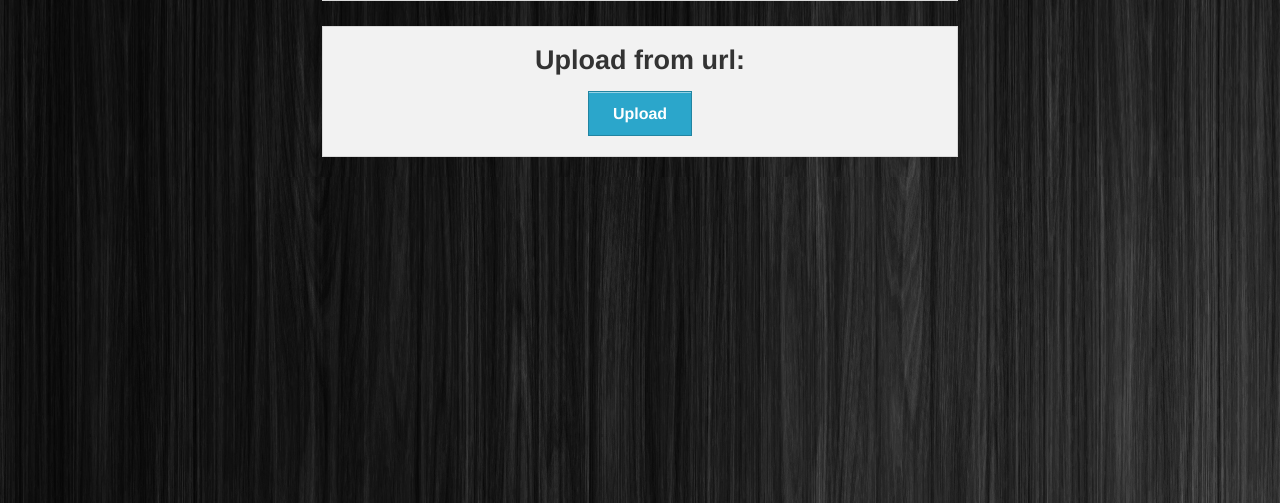
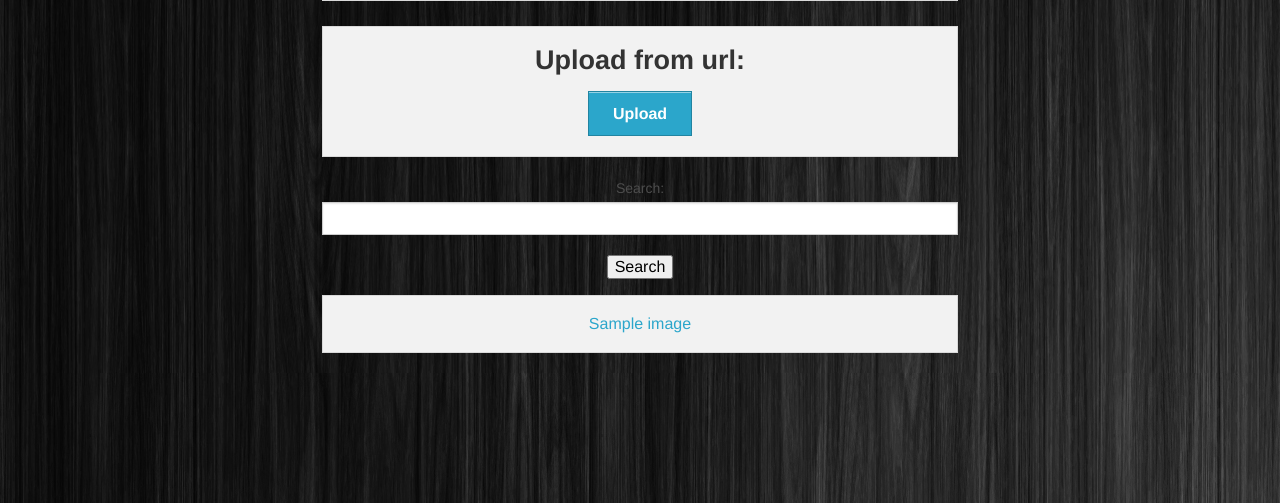
Before and after one commit to mihneadb/phannotator, a Django app: page / in a window 1280 px wide. Shown: the part 297-800 px from the top of the page. Run offline with Django 3.2, Linux system fonts and the light colour scheme; tables that the repository leaves empty hold one stand-in row (values such as "Sample post").

Commit message:
Add search on front page. #2

```diff
--- a/frontend/forms.py
+++ b/frontend/forms.py
@@ -13,3 +13,9 @@ class AddCommentForm(forms.ModelForm):
         model = Comment
         fields = ('author', 'text')
         widgets = {'text': Textarea()}
+
+class SearchImageForm(forms.Form):
+    search = forms.CharField(max_length=100, required=False)
+
+    def clean_search(self):
+        return self.cleaned_data['search']
--- a/frontend/static/css/style.css
+++ b/frontend/static/css/style.css
@@ -82,6 +82,11 @@ html, body {
     overflow: scroll;
 }
 
+#images-container {
+  max-height: 170px;
+  overflow: auto;
+}
+
 /*spinner from http://www.designcouch.com/home/why/2013/05/23/dead-simple-pure-css-loading-spinner/ */
 .spinner {
     z-index: 1000;
--- a/frontend/templates/index.html
+++ b/frontend/templates/index.html
@@ -13,6 +13,19 @@
             <h3>Upload from url:</h3>
             <a class="button" href="{% url 'upload_url' %}">Upload</a>
         </div>
+
+        <form id="search-images" action="{% url 'index' %}" method="POST">
+            {% csrf_token %}
+            {{ form.as_p }}
+            <input type="submit" value="Search" />
+        </form>
+
+        <div class="panel" id="images-container">
+            {% for img in imgs %}
+                <a href="{% url 'image' img.pk %}">{{ img.title }}</a>
+                <br />
+            {% endfor %}
+        </div>
     </div>
 
 {% endblock %}
--- a/frontend/views.py
+++ b/frontend/views.py
@@ -1,7 +1,7 @@
 from django.views.generic import TemplateView
 from django.shortcuts import render, redirect, get_object_or_404
 
-from frontend.forms import UploadImageForm, AddCommentForm
+from frontend.forms import UploadImageForm, AddCommentForm, SearchImageForm
 from server.models import Image, Comment
 import urllib
 
@@ -10,8 +10,24 @@ class IndexView(TemplateView):
 
     def get(self, request):
         imgs = Image.objects.all()
-        return render(request, self.template_name, {'imgs': imgs})
+        form = SearchImageForm()
+        params = {
+            'imgs': imgs,
+            'form': form,
+        }
+        return render(request, self.template_name, params)
 
+    def post(self, request):
+        form = SearchImageForm(request.POST)
+        if form.is_valid():
+            search = request.POST.get('search')
+            imgs = Image.objects.filter(title__contains=search)
+            params = {
+                'form': form,
+                'imgs': imgs,
+            }
+            return render(request, self.template_name, params)
+        return redirect('index')
 
 class UploadView(TemplateView):
     template_name = "upload.html"
--- a/server/views.py
+++ b/server/views.py
@@ -3,7 +3,7 @@ from django.http import HttpResponse
 from django.shortcuts import get_object_or_404, redirect
 from django.views.decorators.http import require_http_methods
 
-from frontend.forms import AddCommentForm
+from frontend.forms import AddCommentForm, SearchImageForm
 from server.models import *
 
 @require_http_methods(["POST"])
```
